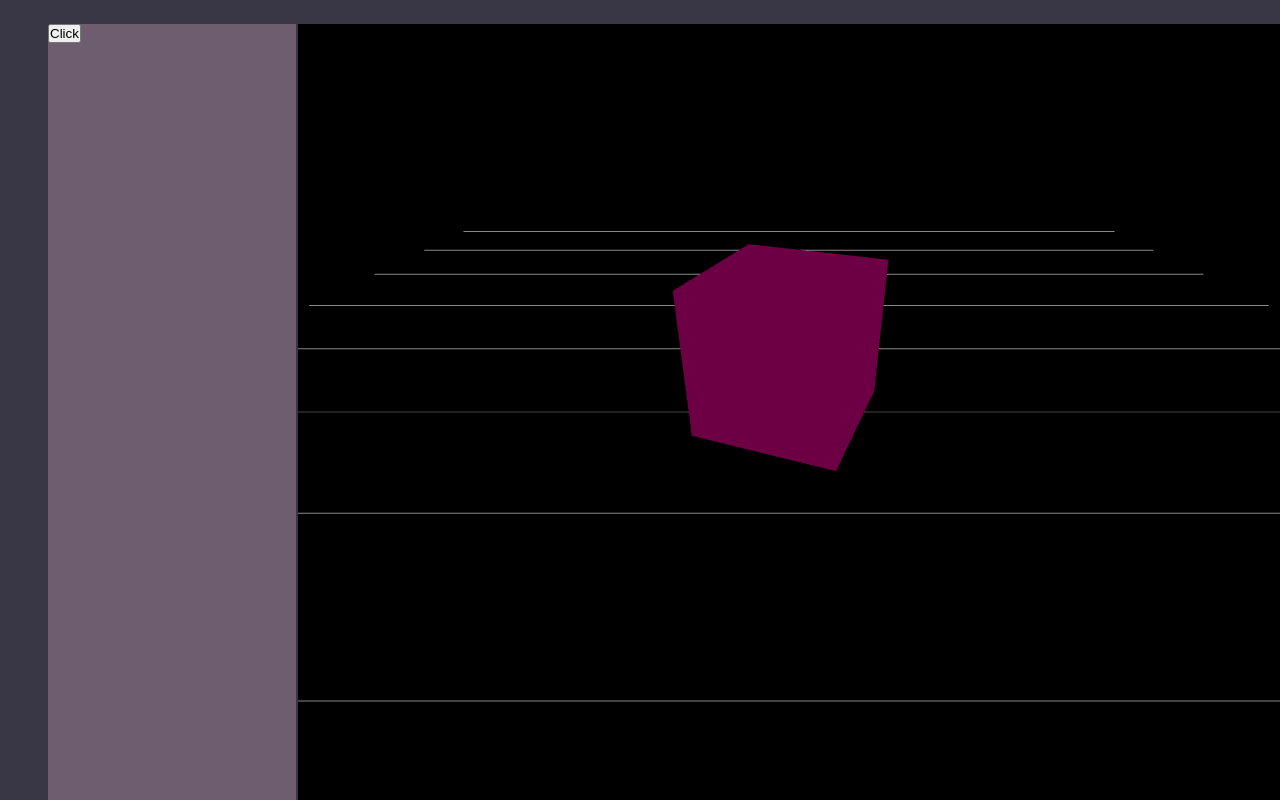
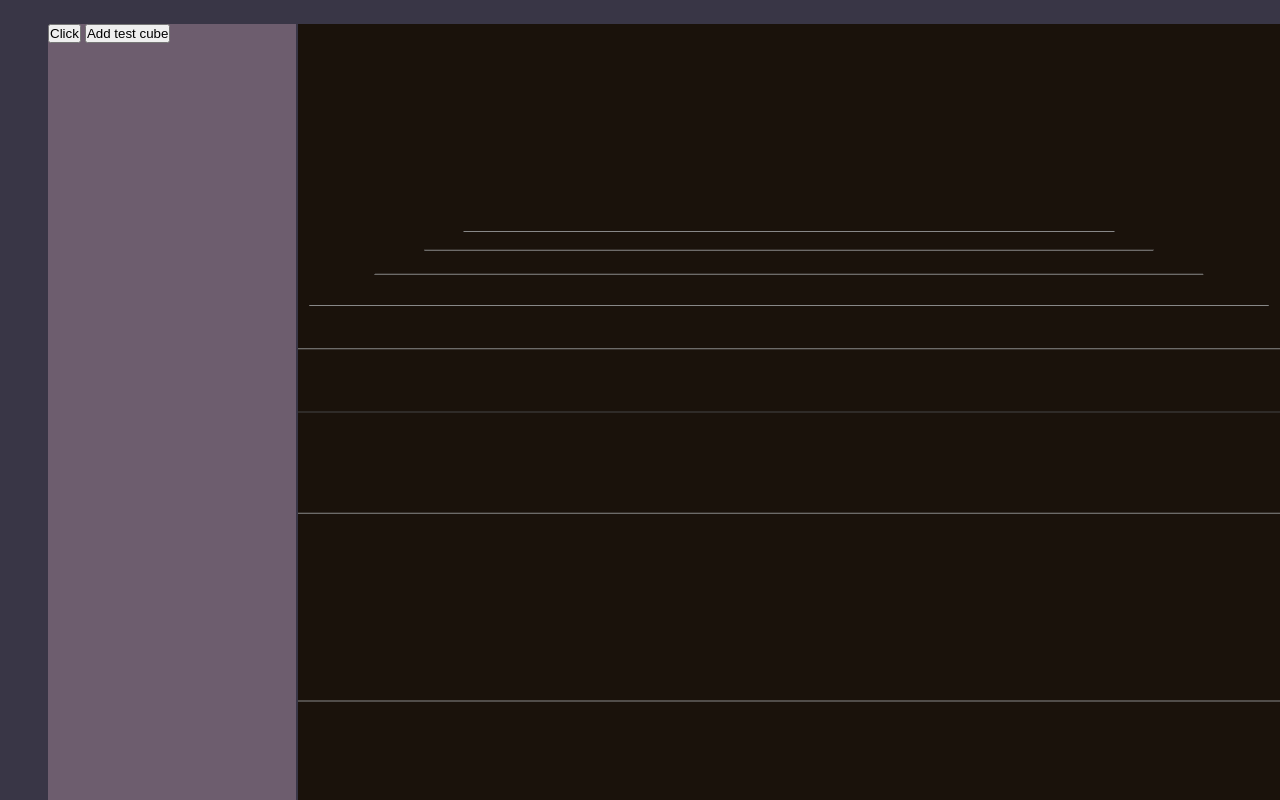
Before and after one commit to FelipeJBarros/point-cloud-viewer, a website built with Vite: page index.html in a window 1280 px wide. Built offline with nearby package versions, Linux system fonts and the light colour scheme.

Commit message:
feat: Reestruturação do arquivo main + telas auto ajustáveis

```diff
--- a/index.html
+++ b/index.html
@@ -12,11 +12,12 @@
       <div id="wrapper">
         <div id="tools">
           <button id="add-btn">Click</button>
+          <button id="add-cube-btn">Add test cube</button>
         </div>
         <div id="splited-screens">
           <canvas id="canvas"></canvas>
           <div id="screens">
-            <div class="view"></div>
+            <div id="main-screen" class="view"></div>
           </div>
         </div>
       </div>
--- a/main.js
+++ b/main.js
@@ -1,19 +1,134 @@
 import * as THREE from 'three';
 import { OrbitControls } from 'three/examples/jsm/controls/OrbitControls';
 
-const observer = new MutationObserver(handleMutationObserver);
+let canvas, renderer, scene, camera, control, viewObserver;
+let cam2, cam3, cam4;
 
-const CAMERA_DEFAULT_SETTINGS = {
-    fov: 75,
-    aspect: 2,
-    near: 0.1,
-    far: 1000
+function init() {
+    canvas = document.querySelector("#canvas");
+    renderer = new THREE.WebGLRenderer({ antialias: true, canvas });
+    scene = new THREE.Scene();
+
+    camera = new THREE.PerspectiveCamera(75, 2, 0.1, 1000);
+    camera.position.set(0, 2, 3);
+    camera.lookAt(0, 0, 0);
+
+    cam2 = new THREE.PerspectiveCamera(75, 2, 0.1, 1000);
+    cam2.position.set(0, 2, 3);
+    cam2.lookAt(0, 0, 0);
+
+    cam3 = new THREE.PerspectiveCamera(75, 2, 0.1, 1000);
+    cam3.position.set(0, 2, 3);
+    cam3.lookAt(0, 0, 0);
+
+    cam4 = new THREE.PerspectiveCamera(75, 2, 0.1, 1000);
+    cam4.position.set(0, 2, 3);
+    cam4.lookAt(0, 0, 0);
+
+    let view = document.querySelector('#main-screen.view');
+    control = new OrbitControls(camera, view);
+    control.update();
 }
 
-function createCube(dimension, color) {
-    const geometry = new THREE.BoxGeometry(dimension, dimension, dimension);
-    const material = new THREE.MeshBasicMaterial({ color: color });
-    return new THREE.Mesh(geometry, material);
+function setupScene() {
+    let gridHelper = new THREE.GridHelper(10);
+
+    scene.add(gridHelper);
+    scene.background = new THREE.Color("#1A120B");
+
+    renderer.setSize(canvas.clientWidth, canvas.clientHeight);
+}
+
+function render() {
+    requestAnimationFrame(render);
+
+    resizeRendererToDisplaySize(renderer);
+    renderer.setScissorTest(true);
+
+    {
+        let view = document.querySelector('#main-screen.view');
+        const aspect = setScissorForElement(view, canvas, renderer);
+
+        camera.aspect = aspect;
+        camera.updateProjectionMatrix();
+
+        renderer.render(scene, camera);
+    }
+
+    {
+        try {
+            let view = Array.from(document.getElementsByClassName('view 2'))[0];
+            const aspect = setScissorForElement(view, canvas, renderer);
+
+            cam2.aspect = aspect;
+            cam2.updateProjectionMatrix();
+
+            renderer.render(scene, cam2);
+        } catch(error) {
+            console.log("Ainda não foi criado")
+        }
+    }
+
+    {
+        try {
+            let view = Array.from(document.getElementsByClassName('view 3'))[0];
+            const aspect = setScissorForElement(view, canvas, renderer);
+
+            cam3.aspect = aspect;
+            cam3.updateProjectionMatrix();
+
+            renderer.render(scene, cam3);
+        } catch(error) {
+            console.log("Ainda não foi criado")
+        }
+    }
+
+    {
+        try {
+            let view = Array.from(document.getElementsByClassName('view 4'))[0];
+            const aspect = setScissorForElement(view, canvas, renderer);
+
+            cam4.aspect = aspect;
+            cam4.updateProjectionMatrix();
+
+            renderer.render(scene, cam4);
+        } catch(error) {
+            console.log("Ainda não foi criado")
+        }
+    }
+}
+
+window.addEventListener('load', () => {
+    init();
+    setupScene();
+    setupViewsObserver();
+    render();
+});
+window.addEventListener('unload', () => {
+    if(!viewObserver) return;
+    viewObserver.disconnect();
+});
+
+init();
+setupScene();
+render();
+
+// utils ---------------
+export function addTestCube() {
+    const geometry = new THREE.BoxGeometry(1, 1, 1);
+    const material = new THREE.MeshBasicMaterial({ color: "#6D0044" });
+    const cube = new THREE.Mesh(geometry, material);
+    cube.position.set(0, 0.5, 0);
+    scene.add(cube);
+}
+
+function resizeRendererToDisplaySize(renderer) {
+    const canvas = renderer.domElement;
+    const width = canvas.clientWidth;
+    const height = canvas.clientHeight;
+    const needResize = canvas.width !== width || canvas.height !== height;
+    if (needResize) renderer.setSize(width, height, false);
+    return needResize;
 }
 
 function setScissorForElement(elem, canvas, renderer) {
@@ -35,94 +150,127 @@ function setScissorForElement(elem, canvas, renderer) {
     return width / height;
 }
 
-function resizeRendererToDisplaySize(renderer) {
-    const canvas = renderer.domElement;
-    const width = canvas.clientWidth;
-    const height = canvas.clientHeight;
-    const needResize = canvas.width !== width || canvas.height !== height;
-    if (needResize) {
-        renderer.setSize(width, height, false);
-    }
-    return needResize;
+function setupViewsObserver() {
+    const target = document.querySelector("#screens");
+
+    viewObserver = new MutationObserver(handleMutationObserver);
+    viewObserver.observe(target, { childList: true });
 }
 
 function handleMutationObserver(mutations) {
-    views = [...Array.from(document.getElementsByClassName('view'))];
-    updateCameras();
     mutations.forEach(function (mutation) {
         console.log(mutation);
     });
 }
+// ---------------
 
-const fov = 75,
-    aspect = 2,
-    near = 0.1,
-    far = 1000;
+// const observer = new MutationObserver(handleMutationObserver);
 
-const cameras = [];
-const controls = [];
-let views = Array.from(document.getElementsByClassName('view'));
+// const CAMERA_DEFAULT_SETTINGS = {
+//     fov: 75,
+//     aspect: 2,
+//     near: 0.1,
+//     far: 1000
+// }
 
-function updateCameras() {
-    views.forEach(viewElm => {
-        const camera = new THREE.PerspectiveCamera(fov, aspect, near, far);
-        console.log(viewElm)
-        camera.position.set(0, 2, 3);
-        camera.lookAt(0, 0, 0);
+// function setScissorForElement(elem, canvas, renderer) {
+//     const canvasRect = canvas.getBoundingClientRect();
+//     const elemRect = elem.getBoundingClientRect();
 
-        const control = new OrbitControls(camera, viewElm);
-        control.update();
+//     const right = Math.min(elemRect.right, canvasRect.right) - canvasRect.left;
+//     const left = Math.max(0, elemRect.left - canvasRect.left);
+//     const bottom = Math.min(elemRect.bottom, canvasRect.bottom) - canvasRect.top;
+//     const top = Math.max(0, elemRect.top - canvasRect.top);
 
-        cameras.push(camera);
-        controls.push(control);
-    });
-}
+//     const width = Math.min(canvasRect.width, right - left);
+//     const height = Math.min(canvasRect.height, bottom - top);
 
-function main() {
-    const canvas = document.querySelector('#canvas');
-    const renderer = new THREE.WebGLRenderer({ antialias: true, canvas });
+//     const positiveYUpBottom = canvasRect.height - bottom;
+//     renderer.setScissor(left, positiveYUpBottom, width, height);
+//     renderer.setViewport(left, positiveYUpBottom, width, height);
 
-    updateCameras();
+//     return width / height;
+// }
 
-    const scene = new THREE.Scene();
+// function handleMutationObserver(mutations) {
+//     views = Array.from(document.getElementsByClassName('view'));
+//     updateCameras();
+//     mutations.forEach(function (mutation) {
+//         console.log(mutation);
+//     });
 
-    const cube = createCube(1, '#6D0044');
-    cube.position.set(0, 0.5, 0);
+//     console.log({c: controls})
+// }
 
-    const grid = new THREE.GridHelper(10);
+// const fov = 75,
+//     aspect = 2,
+//     near = 0.1,
+//     far = 1000;
 
-    const sceneElements = [cube, grid];
-    sceneElements.forEach(item => scene.add(item));
+// const cameras = [];
+// const controls = [];
+// let views = Array.from(document.getElementsByClassName('view'));
 
-    renderer.setSize(canvas.clientWidth, canvas.clientHeight);
+// function updateCameras() {
+//     views.forEach(viewElm => {
+//         const camera = new THREE.PerspectiveCamera(fov, aspect, near, far);
+//         console.log(viewElm)
+//         camera.position.set(0, 2, 3);
+//         camera.lookAt(0, 0, 0);
 
-    function render(time) {
-        time *= 0.001;  // convert time to seconds
+//         const control = new OrbitControls(camera, viewElm);
+//         control.update();
 
-        resizeRendererToDisplaySize(renderer);
+//         cameras.push(camera);
+//         controls.push(control);
+//     });
+// }
 
-        renderer.setScissorTest(true);
+// function main() {
+//     const canvas = document.querySelector('#canvas');
+//     const renderer = new THREE.WebGLRenderer({ antialias: true, canvas });
 
-        views.forEach((viewElm, viewIndex) => {
-            const aspect = setScissorForElement(viewElm, canvas, renderer);
-            const currentCamera = cameras[viewIndex];
+//     updateCameras();
 
-            currentCamera.aspect = aspect;
-            currentCamera.updateProjectionMatrix();
+//     const scene = new THREE.Scene();
 
-            renderer.render(scene, currentCamera);
-        })
+//     const cube = createCube(1, '#6D0044');
+//     cube.position.set(0, 0.5, 0);
 
-        cube.rotation.y = time;
-        requestAnimationFrame(render);
-    }
-    requestAnimationFrame(render);
-}
+//     const grid = new THREE.GridHelper(10);
 
-main();
+//     const sceneElements = [cube, grid];
+//     sceneElements.forEach(item => scene.add(item));
 
-window.addEventListener('load', () => {
-    const target = document.querySelector("#screens");
-    observer.observe(target, { childList: true });
-});
-window.addEventListener('unload', () => observer.disconnect());
+//     renderer.setSize(canvas.clientWidth, canvas.clientHeight);
+
+//     function render(time) {
+//         time *= 0.001;  // convert time to seconds
+
+//         resizeRendererToDisplaySize(renderer);
+
+//         renderer.setScissorTest(true);
+
+//         views.forEach((viewElm, viewIndex) => {
+//             const aspect = setScissorForElement(viewElm, canvas, renderer);
+//             const currentCamera = cameras[viewIndex];
+
+//             currentCamera.aspect = aspect;
+//             currentCamera.updateProjectionMatrix();
+
+//             renderer.render(scene, currentCamera);
+//         })
+
+//         cube.rotation.y = time;
+//         requestAnimationFrame(render);
+//     }
+//     requestAnimationFrame(render);
+// }
+
+// main();
+
+// window.addEventListener('load', () => {
+//     const target = document.querySelector("#screens");
+//     observer.observe(target, { childList: true });
+// });
+// window.addEventListener('unload', () => observer.disconnect());
--- a/src/js/test.js
+++ b/src/js/test.js
@@ -1,8 +1,24 @@
+import { addTestCube } from "../../main";
+
 const btn = document.querySelector("#add-btn");
+const addCubeBtn = document.querySelector("#add-cube-btn")
+
+let hasCubeTest = false;
+const MAX_CAM_NUMBER = 4;
+let camNumber = 2
 
 btn.addEventListener("click", () => {
+    if(camNumber > MAX_CAM_NUMBER) return;
     const newView = document.createElement('div');
     newView.classList.add("view");
+    newView.classList.add(String(camNumber));
 
     document.querySelector('#screens').appendChild(newView);
+    camNumber++;
 })
+
+addCubeBtn.addEventListener('click', () => {
+    if(hasCubeTest) return;
+
+    addTestCube();
+})
--- a/style.css
+++ b/style.css
@@ -48,12 +48,13 @@
   left: 0;
   width: 100%;
   height: 100%;
+
   display: flex;
+  flex-wrap: wrap;
 }
 
 #screens>div {
-  width: 100%;
-  height: 100%;
+  flex: 1 0 50%;
 }
 
 #canvas {
```
